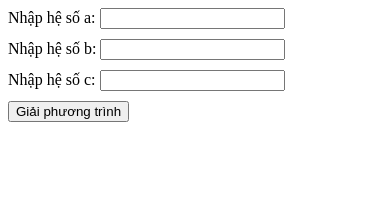
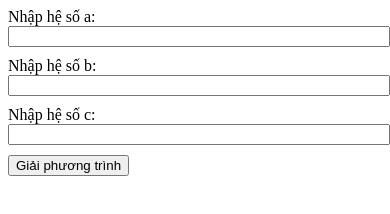
Before and after one commit to phuongmychi/math-equal, a plain HTML site: page index.html in a window 390 px wide. Drawn offline with Linux system fonts and the light colour scheme.

Commit message:
Update index.html

```diff
--- a/index.html
+++ b/index.html
@@ -8,12 +8,15 @@
     .form-group {
       margin-bottom: 10px;
     }
-    @media only screen and (max-width:700px){
+    @media only screen and (max-width:800px){
       .container{
         width:100%;
         display:block;
 
         }
+      .inputNumber{
+        width:100%
+      }
       }
   </style>
 </head>
@@ -21,15 +24,15 @@
   <div class="container">
     <div class="form-group">
     <label for="input-a">Nhập hệ số a:</label>
-    <input type="number" id="input-a">
+    <input class="inputNumber" type="number" id="input-a">
   </div>
   <div class="form-group">
     <label for="input-b">Nhập hệ số b:</label>
-    <input type="number" id="input-b">
+    <input class="inputNumber type="number" id="input-b">
   </div>
   <div class="form-group">
     <label for="input-c">Nhập hệ số c:</label>
-    <input type="number" id="input-c">
+    <input class="inputNumber type="number" id="input-c">
   </div>
   <button onclick="solveEquation()">Giải phương trình</button>
   <div id="result"></div>
```
